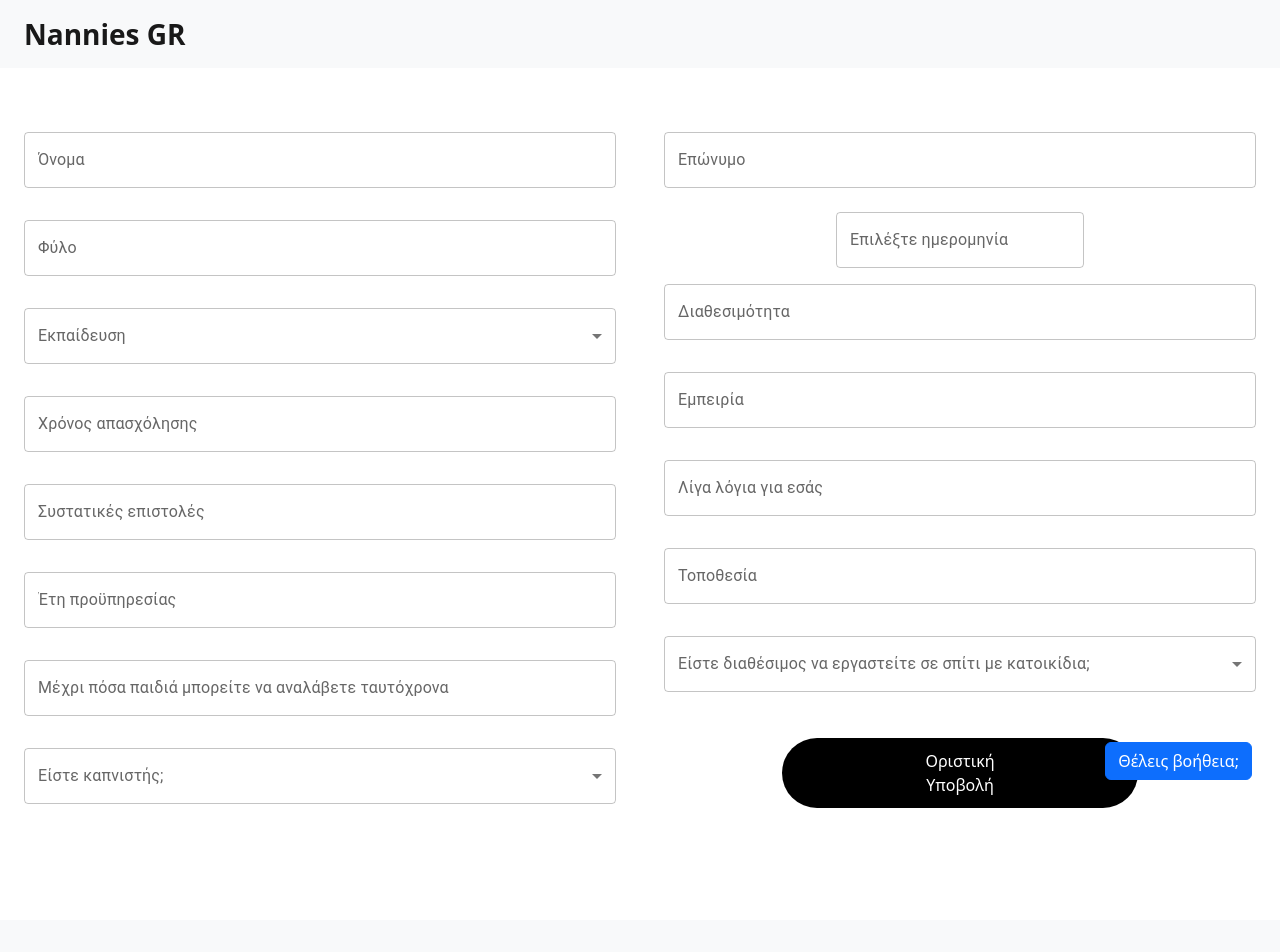
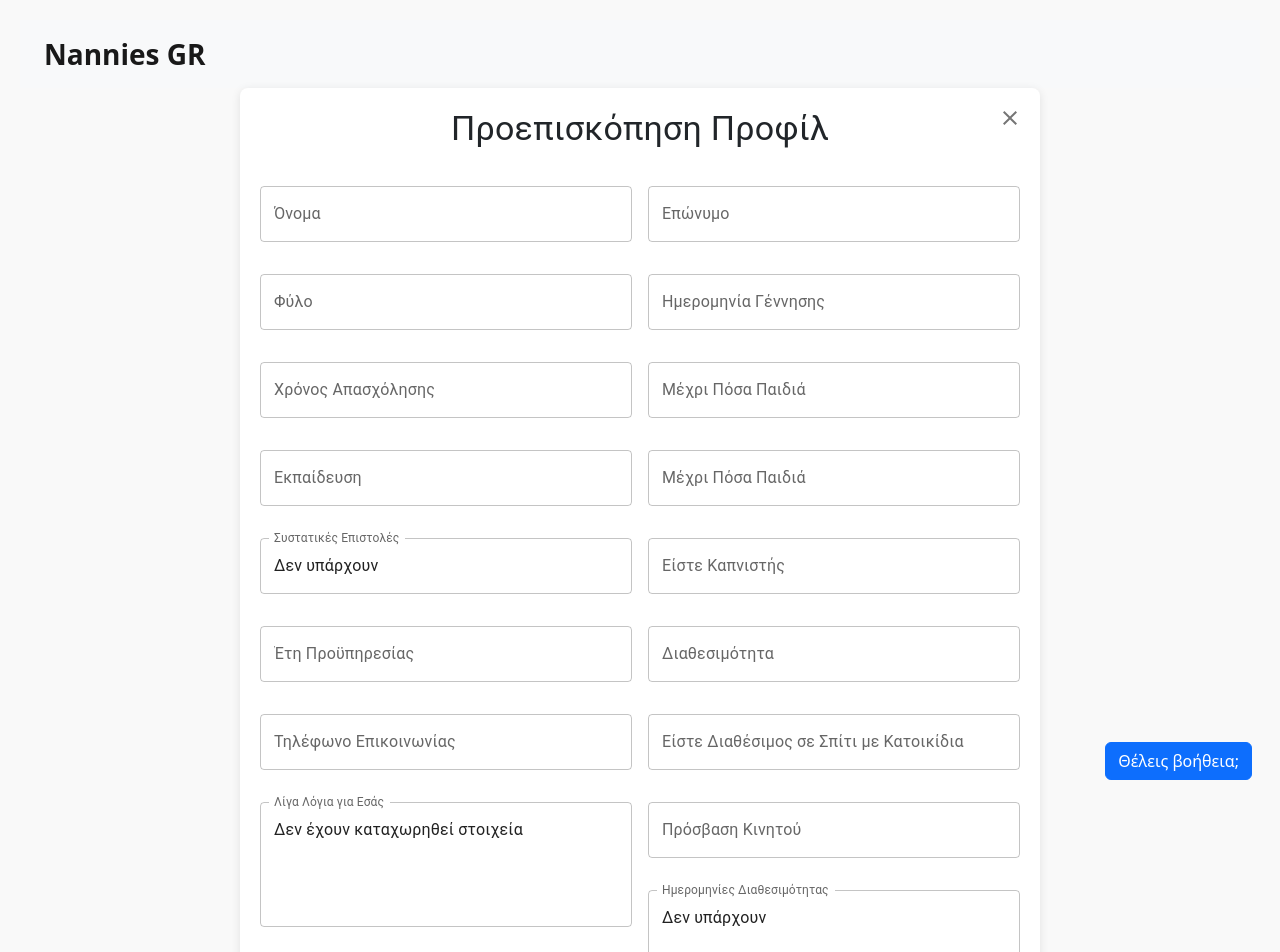
Before and after one commit to giannisz2/Website_Nannies, a React (Vite) app: page /PersonalInfoDone in a window 1280 px wide. Shown: the top 952 px of the page. Built offline with nearby package versions, Linux system fonts and the light colour scheme.

Commit message:
PersonalInfoDone DONE

```diff
--- a/src/pages/nannies/PersonalInfoDone.jsx
+++ b/src/pages/nannies/PersonalInfoDone.jsx
@@ -1,75 +1,315 @@
+import React, { useState, useEffect } from 'react';
 import Logo from '../../components/buttons/Logo.jsx';
 import Footer from '../../components/layout/Footer.jsx';
 import HelpButton from '../../components/buttons/HelpButton.jsx';
-import { Row, Col } from 'react-bootstrap';
+import { Box, Grid, Typography, Divider, IconButton  } from '@mui/material';
 import { Select, MenuItem, TextField, InputLabel, FormControl } from '@mui/material';
-import '../../styles/PersonalInfoDone.css'
-import Datepicker from '../../components/layout/Datepicker.jsx';
+import { DatePicker, TimePicker, LocalizationProvider } from '@mui/x-date-pickers';
+import { AdapterDayjs } from '@mui/x-date-pickers/AdapterDayjs';
+import dayjs from 'dayjs';
+import { db } from '../../providers/firebaseConfig';
+import { doc, getDoc, updateDoc } from 'firebase/firestore';
+import { useNavigate } from 'react-router-dom';
+import CloseIcon from '@mui/icons-material/Close';
+import Snackbar from '@mui/material/Snackbar';
+import Alert from '@mui/material/Alert';
 
-export default function PersonalInfoDone() {
+
+export default function PersonalInfo() {
+    const [formData, setFormData] = useState({
+
+
+
+        name: '',
+        surname: '',
+        gender: '',
+        birthdate: '',
+        educationLevel: '',
+        employmentTime: '',
+        recommendationLetters: '',
+        experienceYears: '',
+        maxChildren: '',
+        smoker: '',
+        availability: '',
+        experience: '',
+        bio: '',
+        location: '',
+        pets: '',
+        phone: '',
+        phoneAccess: '',
+        availableDate: [],
+        availableTimeFrom: null,
+        availableTimeTo: null,
+    });
+
+    const [isLoading, setIsLoading] = useState(true);
+    const navigate = useNavigate();
+
+
+    const [snackbarOpen, setSnackbarOpen] = useState(false);
+
+
+    useEffect(() => {
+        const fetchData = async () => {
+            try {
+                const userId = localStorage.getItem('userId');
+                if (!userId) {
+                    console.error('User ID is not available');
+                    setIsLoading(false);
+                    return;
+                }
+
+                const userRef = doc(db, 'users', userId);
+                const userDoc = await getDoc(userRef);
+
+                if (userDoc.exists()) {
+                    setFormData(userDoc.data());
+                } else {
+                    console.error('No such document!');
+                }
+            } catch (error) {
+                console.error('Error fetching user data: ', error);
+            } finally {
+                setIsLoading(false);
+            }
+        };
+
+        fetchData();
+    }, []);
+
+    if (isLoading) {
+        return <p>Φόρτωση...</p>;
+    }
+
+    const handleFinalSubmit = () => {
+        setSnackbarOpen(true);
+        setTimeout(() => {
+            navigate('/NannyHomepage');
+        }, 2000);
+    };
+
+
     return (
-        <div className="profile-edit-nannies d-flex flex-column min-vh-100">
+        <LocalizationProvider dateAdapter={AdapterDayjs}>
+            <Box sx={{ padding: '20px', minHeight: '100vh', display: 'flex', flexDirection: 'column', backgroundColor: '#f9f9f9' }}>
             <HelpButton />
                 <Logo />
+                <Box
+                    sx={{
+                        backgroundColor: 'white',
+                        padding: '20px',
+                        borderRadius: '8px',
+                        boxShadow: '0px 2px 10px rgba(0, 0, 0, 0.1)',
+                        maxWidth: '800px',
+                        margin: '0 auto',
+                        position: 'relative',
+                    }}
+                >
+                    <IconButton
+                        sx={{
+                            position: 'absolute',
+                            top: '10px',
+                            right: '10px',
+                        }}
+                        onClick={() => navigate('/NannyHomepage')}
+                    >
+                        <CloseIcon />
+                    </IconButton>
+                    <Typography variant="h4" align="center" sx={{ marginBottom: '20px' }}>
+                        Προεπισκόπηση Προφίλ
+                    </Typography>
 
-            <div className="content flex-grow-1 d-flex align-items-center justify-content-center">
-                <Row className="align-items-start justify-content-center g-5 m-0 w-100">
-                    <Col
-                        md={6}
-                        xs={12}
-                        className="d-flex flex-column align-items-center justify-content-center text-center"
-                    >
-                        <TextField fullWidth label="Όνομα" type="text" className="my-3" />
-                        <TextField fullWidth label="Φύλο" type="text" className="my-3" />
-                        <FormControl fullWidth className="my-3">
-                            <InputLabel>Εκπαίδευση</InputLabel>
-                            <Select defaultValue="">
-                                <MenuItem value="Τριτοβάθμια εκπαίδευση">Τριτοβάθμια εκπαίδευση</MenuItem>
-                                <MenuItem value="Δευτεροβάθμια εκπαίδευση">Δευτεροβάθμια εκπαίδευση</MenuItem>
-                                <MenuItem value="Πρωτοβάθμια εκπαίδευση">Πρωτοβάθμια εκπαίδευση</MenuItem>
-                                <MenuItem value="Άλλο">Άλλο</MenuItem>
-                            </Select>
-                        </FormControl>
-                        <TextField fullWidth label="Χρόνος απασχόλησης" type="text" className="my-3" />
-                        <TextField fullWidth label="Συστατικές επιστολές" type="text" className="my-3" />
-                        <TextField fullWidth label="Έτη προϋπηρεσίας" type="text" className="my-3" />
+                    <Grid container spacing={2}>
+                        <Grid item xs={12} md={6}>
                             <TextField
                                 fullWidth
-                            label="Μέχρι πόσα παιδιά μπορείτε να αναλάβετε ταυτόχρονα"
+                                label="Όνομα"
                                 type="text"
+                                value={formData.name || ''}
+                                InputProps={{ readOnly: true }}
                             className="my-3"
                             />
-                        <FormControl fullWidth className="my-3">
-                            <InputLabel>Είστε καπνιστής;</InputLabel>
-                            <Select defaultValue="">
-                                <MenuItem value="ΝΑΙ">ΝΑΙ</MenuItem>
-                                <MenuItem value="ΟΧΙ">ΟΧΙ</MenuItem>
-                            </Select>
-                        </FormControl>
-                    </Col>
-                    <Col
-                        md={6}
-                        xs={12}
-                        className="d-flex flex-column align-items-center justify-content-center text-center"
+                                <TextField
+                                fullWidth
+                                label="Φύλο"
+                                type="text"
+                                value={formData.gender || ''}
+                                InputProps={{ readOnly: true }}
+                                className="my-3"
+                            />
+                           <TextField
+                                fullWidth
+                                label="Χρόνος Απασχόλησης"
+                                type="text"
+                                value={formData.employmentTime || ''}
+                                InputProps={{ readOnly: true }}
+                                className="my-3"
+                            />
+                            <TextField
+                                fullWidth
+                                label="Εκπαίδευση"
+                                type="text"
+                                value={formData.educationLevel || ''}
+                                InputProps={{ readOnly: true }}
+                                className="my-3"
+                            />
+                           <TextField
+                                fullWidth
+                                label="Συστατικές Επιστολές"
+                                type="text"
+                                value={formData.recommendationLetters || 'Δεν υπάρχουν'}
+                                InputProps={{ readOnly: true }}
+                                className="my-3"
+                            />
+
+                            <TextField
+                                fullWidth
+                                label="Έτη Προϋπηρεσίας"
+                                type="text"
+                                value={formData.experienceYears || ''}
+                                InputProps={{ readOnly: true }}
+                                className="my-3"
+                            />
+                            <TextField
+                                fullWidth
+                                label="Τηλέφωνο Επικοινωνίας"
+                                type="text"
+                                value={formData.phone || ''}
+                                InputProps={{ readOnly: true }}
+                                className="my-3"
+                            />
+                            <TextField
+                                fullWidth
+                                label="Λίγα Λόγια για Εσάς"
+                                type="text"
+                                value={formData.bio || 'Δεν έχουν καταχωρηθεί στοιχεία'}
+                                InputProps={{ readOnly: true }}
+                                multiline
+                                rows={4}
+                                className="my-3"
+                            />
+                        </Grid>
+                        <Grid item xs={12} md={6}>
+                            <TextField
+                                fullWidth
+                                label="Επώνυμο"
+                                type="text"
+                                value={formData.surname || ''}
+                                InputProps={{ readOnly: true }}
+                                className="my-3"
+                            />
+                            <TextField
+                                fullWidth
+                                label="Ημερομηνία Γέννησης"
+                                type="text"
+                                value={formData.birthdate || ''}
+                                InputProps={{ readOnly: true }}
+                                className="my-3"
+                            />
+                             <TextField
+                                    fullWidth
+                                    label="Μέχρι Πόσα Παιδιά"
+                                    type="text"
+                                    value={formData.maxChildren || ''}
+                                    InputProps={{ readOnly: true }}
+                                    className="my-3"
+                                />
+                             <TextField
+                                fullWidth
+                                label="Μέχρι Πόσα Παιδιά"
+                                type="text"
+                                value={formData.maxChildren || ''}
+                                InputProps={{ readOnly: true }}
+                                className="my-3"
+                            />
+                            <TextField
+                                fullWidth
+                                label="Είστε Καπνιστής"
+                                type="text"
+                                value={formData.smoker || ''}
+                                InputProps={{ readOnly: true }}
+                                className="my-3"
+                            />
+
+                             <TextField
+                                fullWidth
+                                label="Διαθεσιμότητα"
+                                type="text"
+                                value={formData.availability || ''}
+                                InputProps={{ readOnly: true }}
+                                className="my-3"
+                            />
+                           <TextField
+                                fullWidth
+                                label="Είστε Διαθέσιμος σε Σπίτι με Κατοικίδια"
+                                type="text"
+                                value={formData.pets || ''}
+                                InputProps={{ readOnly: true }}
+                                className="my-3"
+                            />
+
+
+                            <TextField
+                                fullWidth
+                                label="Πρόσβαση Κινητού"
+                                type="text"
+                                value={formData.phoneAccess || ''}
+                                InputProps={{ readOnly: true }}
+                                className="my-3"
+                            />
+                            <TextField
+                                    fullWidth
+                                    label="Ημερομηνίες Διαθεσιμότητας"
+                                    type="text"
+                                    value={formData.availableDate?.join(', ') || 'Δεν υπάρχουν'}
+                                    InputProps={{ readOnly: true }}
+                                    multiline
+                                    rows={2}
+                                    className="my-3"
+                                />
+
+                            <TextField
+                                    fullWidth
+                                    label="Ώρες Διαθεσιμότητας"
+                                    type="text"
+                                    value={`${formData.availableTimeFrom || ''} - ${formData.availableTimeTo || ''}`}
+                                    InputProps={{ readOnly: true }}
+                                    className="my-3"
+                                />
+
+                        </Grid>
+                        <Grid item xs={12}>
+                            <Divider sx={{ marginY: 2 }} />
+                            <TimePicker
+                                label="Από"
+                                value={formData.availableTimeFrom ? dayjs(formData.availableTimeFrom) : null}
+                                onChange={(time) => handleTimeChange('availableTimeFrom', time)}
+                                sx={{ marginRight: '20px' }}
+                            />
+                            <TimePicker
+                                label="Μέχρι"
+                                value={formData.availableTimeTo ? dayjs(formData.availableTimeTo) : null}
+                                onChange={(time) => handleTimeChange('availableTimeTo', time)}
+                            />
+                        </Grid>
+                        <Grid item xs={12}>
+                        <button className="button-apply" onClick={handleFinalSubmit}>
+                            Οριστική Υποβολή
+                        </button>
+                        </Grid>
+                    </Grid>
+                </Box>
+                <Snackbar
+                        open={snackbarOpen}
+                        autoHideDuration={2000}
+                        onClose={() => setSnackbarOpen(false)}
+                        anchorOrigin={{ vertical: 'top', horizontal: 'center' }}
                     >
-                        <TextField fullWidth label="Επώνυμο" type="text" className="my-3" />
-                        <Datepicker/>
-                        <TextField fullWidth label="Διαθεσιμότητα" type="text" className="my-3" />
-                        <TextField fullWidth label="Εμπειρία" type="text" className="my-3" />
-                        <TextField fullWidth label="Λίγα λόγια για εσάς" type="text" className="my-3" />
-                        <TextField fullWidth label="Τοποθεσία" type="text" className="my-3" />
-                        <FormControl fullWidth className="my-3">
-                            <InputLabel>Είστε διαθέσιμος να εργαστείτε σε σπίτι με κατοικίδια;</InputLabel>
-                            <Select defaultValue="">
-                                <MenuItem value="ΝΑΙ">ΝΑΙ</MenuItem>
-                                <MenuItem value="ΟΧΙ">ΟΧΙ</MenuItem>
-                            </Select>
-                        </FormControl>
-                        <button className="button-apply">Οριστική Υποβολή</button>
-                    </Col>
-                </Row>
-            </div>
-            <Footer />
-        </div>
+                        <Alert onClose={() => setSnackbarOpen(false)} severity="success">
+                            Οι αλλαγές έγιναν επιτυχώς!
+                        </Alert>
+                    </Snackbar>
+            </Box>
+        </LocalizationProvider>
     );
 }
```
Lines whose indentation alone changed are shown as unchanged.
